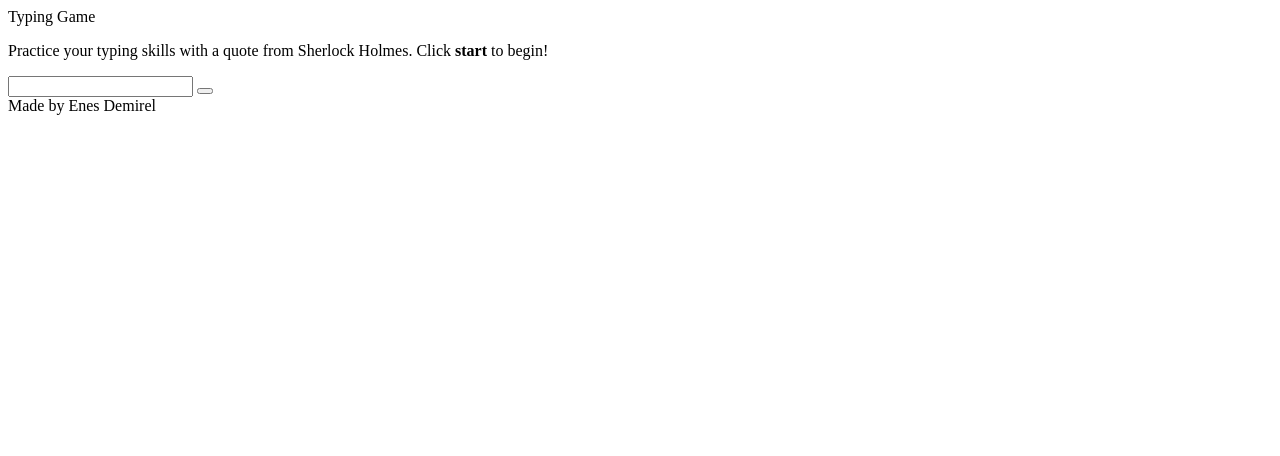
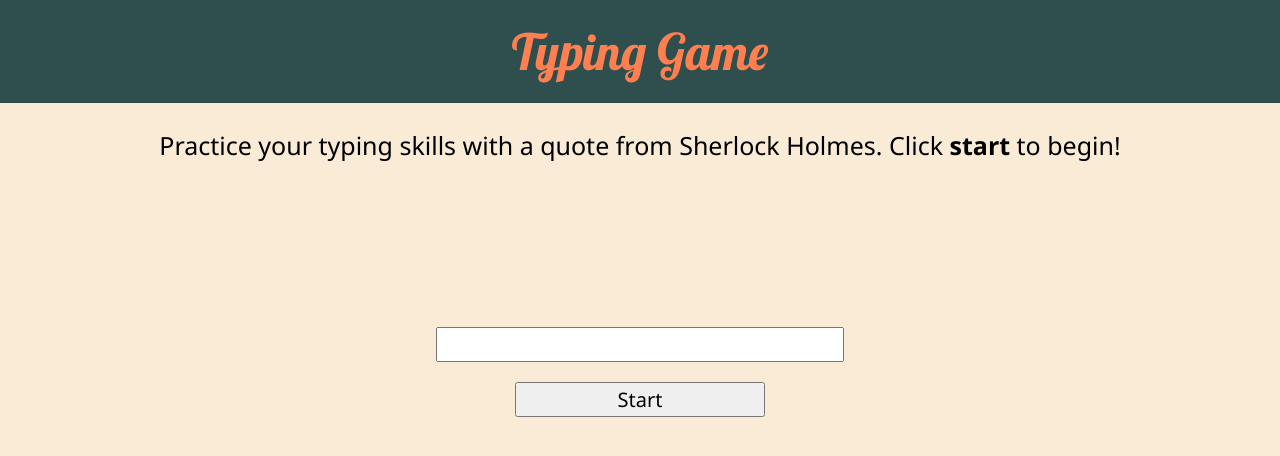
Before and after one commit to demirelenes/typing-game, a plain HTML site: page index.html in a window 1280 px wide. Drawn offline with Linux system fonts and the light colour scheme.

Commit message:
Add style.css

```diff
--- a/index.html
+++ b/index.html
@@ -9,14 +9,13 @@
     <script src="./script.js" defer></script>
 </head>
 <body>
-    <header id="header">Typing Game</header>
+    <header>Typing Game</header>
     <p>Practice your typing skills with a quote from Sherlock Holmes. Click <strong>start</strong> to begin!</p>
     <p id="quote"></p>
     <p id="message"></p>
     <div>
         <input type="text" id="textbox">
-        <button id="start-button"></button>
+        <button id="start-button">Start</button>
     </div>
-    <footer id="footer">Made by Enes Demirel</footer>
 </body>
 </html>
--- a/style.css
+++ b/style.css
@@ -0,0 +1,62 @@
+@import url('https://fonts.googleapis.com/css2?family=Lobster&display=swap');
+
+.highlight {
+    background-color: yellowgreen;
+}
+
+.error {
+    background-color: crimson;
+}
+
+body {
+    display: flex;
+    flex-direction: column;
+    justify-content: space-between;
+    margin: 0;
+    text-align: center;
+    background-color: antiquewhite;
+    font-family:'Segoe UI', Tahoma, Geneva, Verdana, sans-serif;
+}
+
+header {
+    background-color:darkslategray;
+    color:coral;
+    font-family: 'Lobster', cursive;
+    font-size: 50px;
+    padding: 20px;
+}
+
+p {
+    font-size: 25px;
+}
+
+#quote {
+    font-size: 30px;
+    font-style: italic;
+    font-weight: 600;
+}
+
+#message {
+    font-size: 40px;
+    font-weight: 700;
+}
+
+div {
+    display: flex;
+    flex-direction: column;
+    align-self: center;
+    align-items: center;
+    gap: 20px;
+}
+
+#textbox {
+    font-size: 25px;
+    width: 400px;
+}
+
+#start-button {
+    width: 250px;
+    height: 35px;
+    font-size: 20px;
+    font-family: 'Segoe UI', Tahoma, Geneva, Verdana, sans-serif;
+}
```
